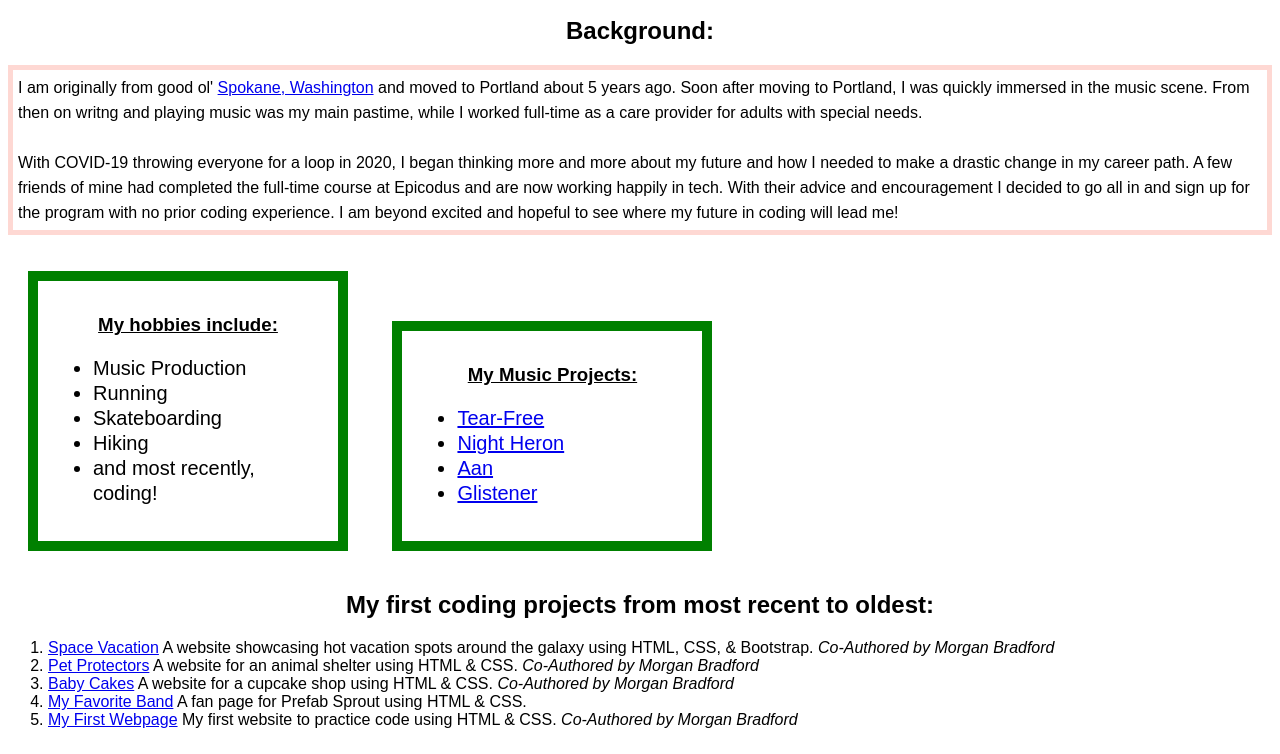
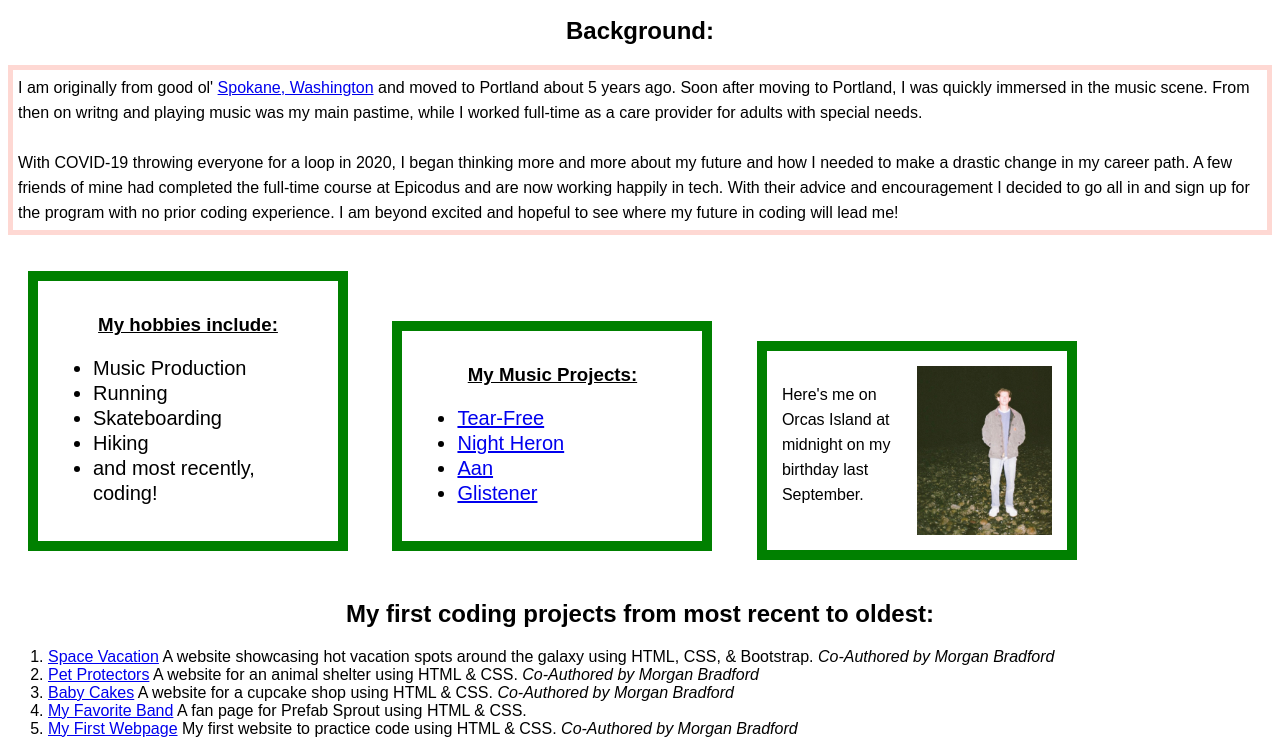
Before and after one commit to andyL89/portfolio-landing-page, a plain HTML site: page index.html in a window 1280 px wide. Shown: the part 1074-1828 px from the top of the page. Drawn offline with Linux system fonts and the light colour scheme.

Commit message:
added box with  floating pic of me on beach

```diff
--- a/css/styles.css
+++ b/css/styles.css
@@ -55,3 +55,10 @@ ul {
   border: 5px solid rgb(254, 216, 211);
   padding: 5px;
 }
+
+.beach img {
+  display: inline;
+  float:right;
+  width: 50%;
+  height: auto;
+}
--- a/index.html
+++ b/index.html
@@ -34,6 +34,11 @@
         <li><a href="https://open.spotify.com/artist/446Q1NRINZfdUlhD2g43Km">Glistener</a></li>
       </ul>
   </div>
+  <div class="box1">
+    <span class="beach"><img src="img/me.jpg" alt="a picture of my on a rocky beach"></span>
+    <p>Here's me on Orcas Island at midnight on my birthday last September.</p>
+  </div>
+
     <h2>My first coding projects from most recent to oldest:</h2>
       <ol>
         <li> <a href="https://github.com/andyL89/vacationSpots">Space Vacation</a> A website showcasing hot vacation spots around the galaxy using HTML, CSS, & Bootstrap. <em>Co-Authored by Morgan Bradford</em></li>
```
Also changed, not shown: img/me.jpg (added).
